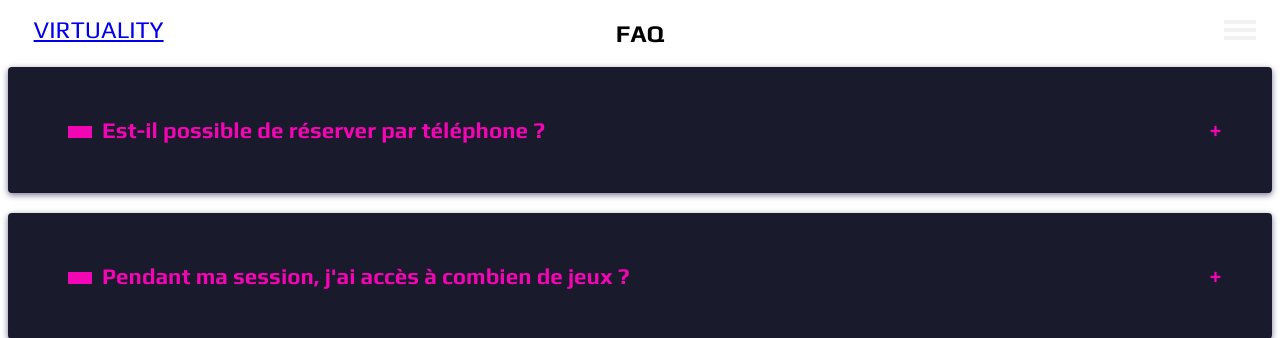
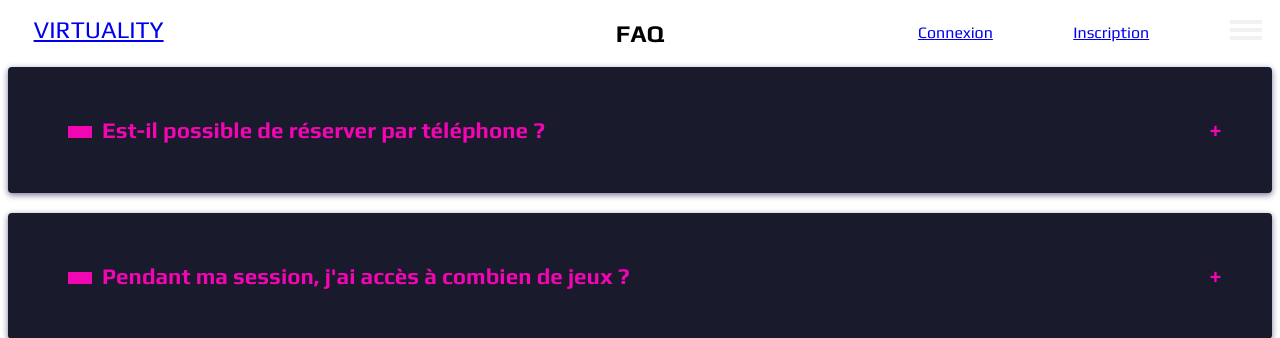
Before and after one commit to lotusbleudev/virtuality, a Symfony app: template templates/contact/index.html.twig in a window 1280 px wide. Shown: the top 338 px of the page. Run offline with Twig, Linux system fonts and the light colour scheme; the template is opened without the code that fills it, so the values that code supplies are empty; form fields are guessed from the names that the template uses; style sheets or scripts are compiled from the project's sources; some libraries are stand-ins or nearby versions.

Commit message:
encore petit fix

```diff
--- a/assets/styles/menu.scss
+++ b/assets/styles/menu.scss
@@ -26,10 +26,13 @@ nav{
 	}
 	.menu-right{
 		display: flex;
-		width: 10vw;
+		width: 350px;
 		justify-content: space-between;
-		margin-right: 2vw;
-		align-content: center;
+		margin-right: 20px;
+		align-items: center;
+		a{
+			font-size: 2vh;
+		}
 	}
 }
 .links{
@@ -42,8 +45,9 @@ nav{
 .ouverture {
 	text-align: center;
 	position: fixed;
-	top: 4rem;
+	top: 7vh;
 	z-index: 32;
+	font-size: 2vh;
 }
 .logs{
 	position: fixed;
@@ -105,7 +109,7 @@ nav{
 	cursor: pointer;
 	z-index: $layer3;
 	display: block;
-	height: 20px;
+	height: 10px;
 	position: relative;
 	top: 50%;
 	left: 50%;
--- a/templates/_menu.html.twig
+++ b/templates/_menu.html.twig
@@ -8,14 +8,14 @@
 				</p>
 			{% endif %}
 			{% if app.user %}
-				<a class="links" href="{{path("app_logout")}}">
+				<a class="links" href="{{path("app_logout")}}">Deconnexion
 					<i class="fas fa-sign-out-alt"></i>
 				</a>
 			{% else %}
-				<a class="links" href="{{path("app_login")}}">
+				<a class="links" href="{{path("app_login")}}">Connexion
 					<i class="fas fa-user"></i>
 				</a>
-				<a class="links" href="{{ path("app_register") }}">
+				<a class="links" href="{{ path("app_register") }}">Inscription
 					<i class="fas fa-sign-in-alt"></i>
 				</a>
 			{% endif %}
```
